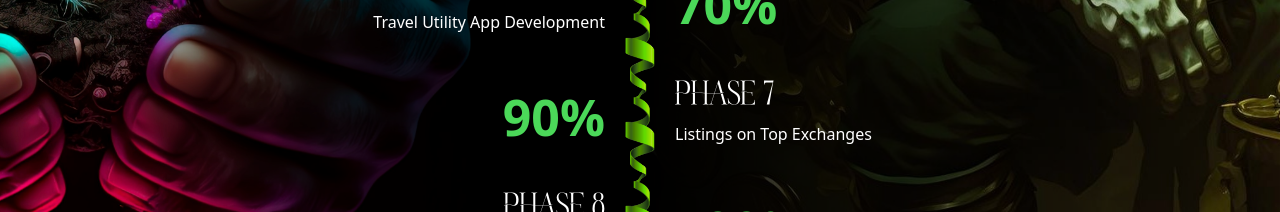
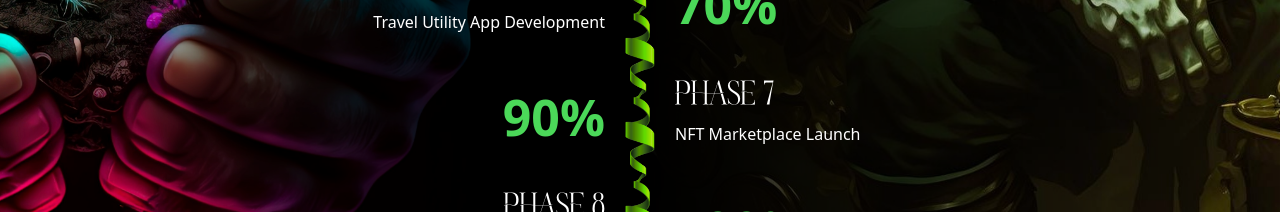
Before and after one commit to mraryant/BNGC, a React (Vite) app: page / in a window 1280 px wide. Shown: the part 4800-5012 px from the top of the page. Built offline with nearby package versions, Linux system fonts and the light colour scheme; a web font is replaced by a local one.

Commit message:
roadmap  phase 7 fixed

```diff
--- a/src/section/Section4.jsx
+++ b/src/section/Section4.jsx
@@ -89,7 +89,7 @@ const Section4 = () => {
                                                         </div>
                                                         <div style={{ width: "50%", textAlign: "left" }}>
                                                                 <h3 id='rd-h3' >PHASE 7</h3>
-                                                                <p style={{ textWrap: "wrap" }} >Listings on Top Exchanges</p>
+                                                                <p style={{ textWrap: "wrap" }} >NFT Marketplace Launch</p>
                                                         </div>
                                                 </div>
                                                 <div className="roadCard">
```
